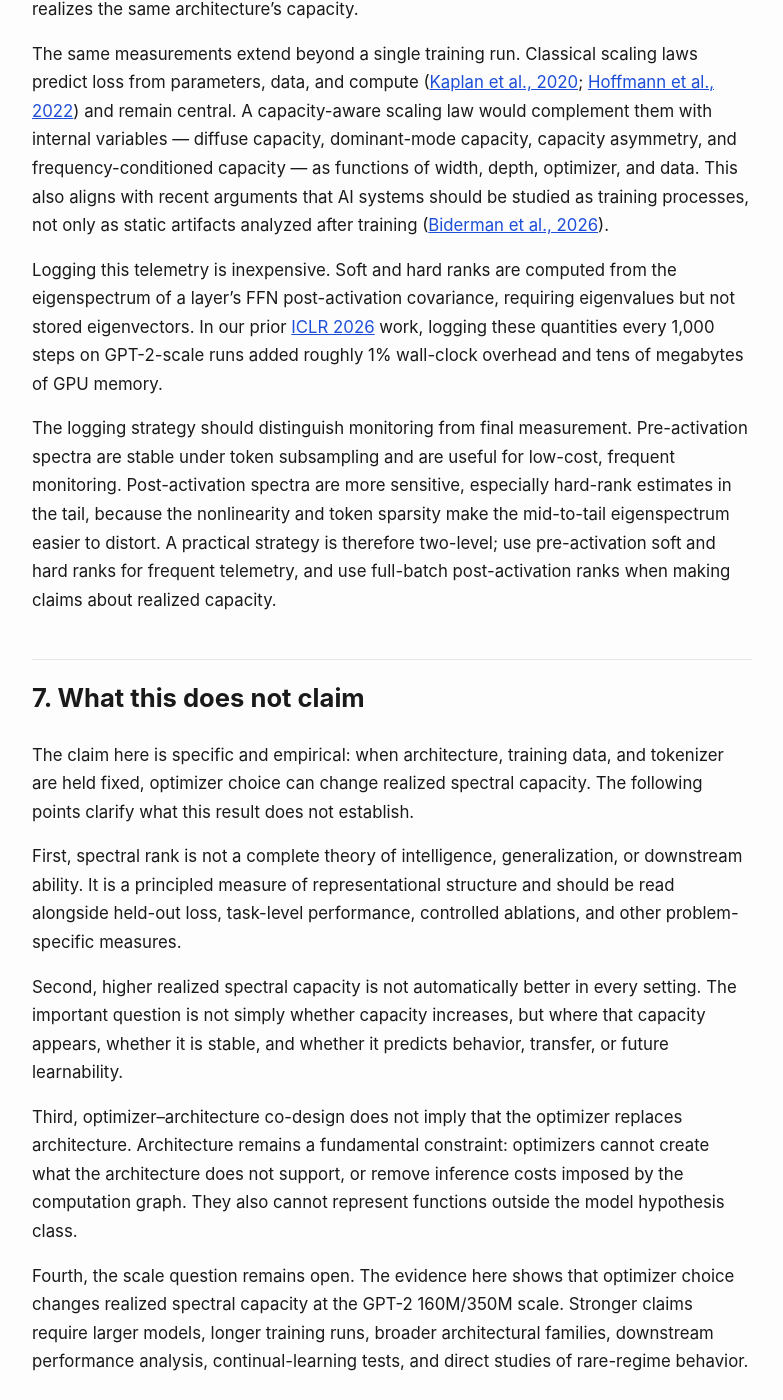
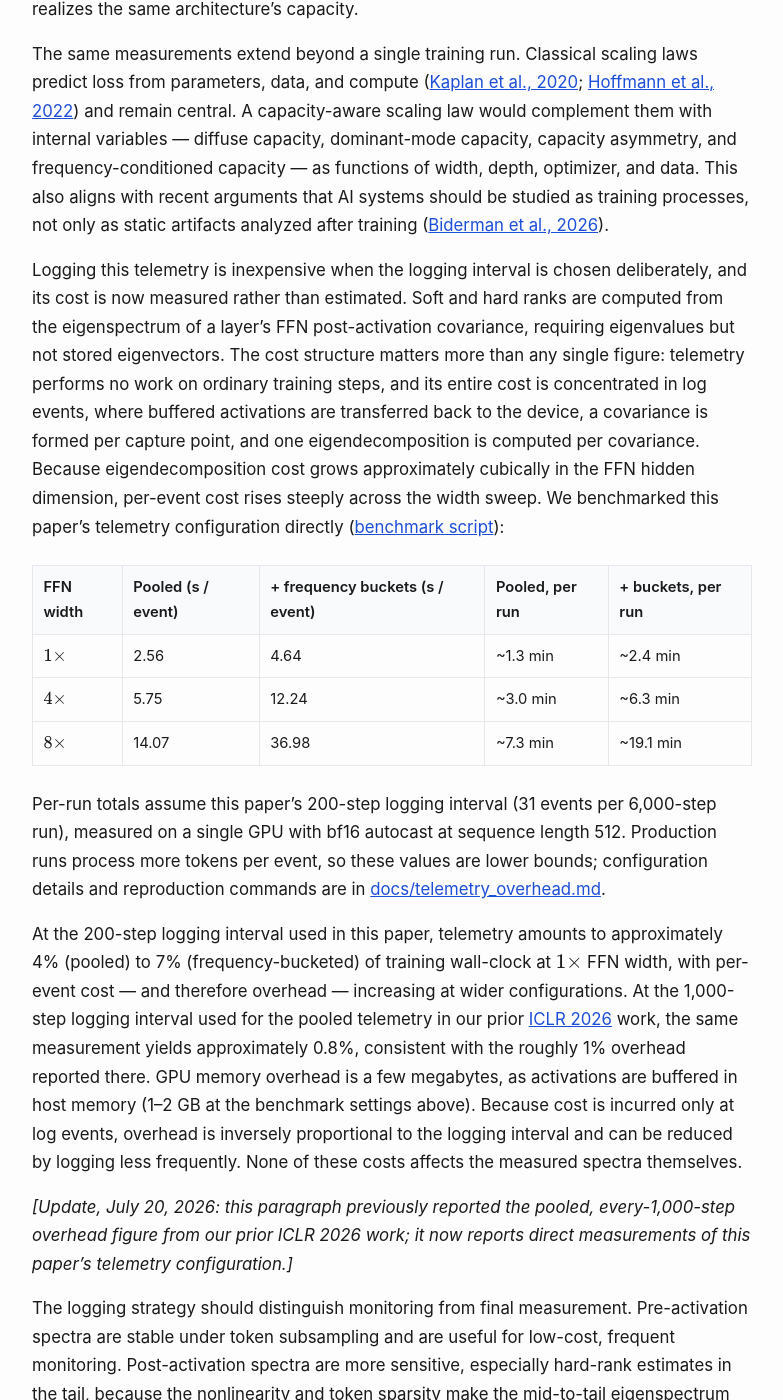
Before and after one commit to optimizer-scaling-laws/optimizer-scaling-laws.github.io, a Jekyll site: the page built from _posts/2026-06-26-architecture-creates-capacity-optimizers-realize-it.md, in a window 1280 px wide and 1400 px high, scrolled down 17521 px. Shown: the whole window, without its empty margins (248-1031 px from the left). Built offline with Jekyll 4.4.1, drawn with Linux system fonts in a browser that asks for light colours.

Commit message:
updated the blog with overhead table

```diff
--- a/_posts/2026-06-26-architecture-creates-capacity-optimizers-realize-it.md
+++ b/_posts/2026-06-26-architecture-creates-capacity-optimizers-realize-it.md
@@ -546,7 +546,48 @@ These diagnostics are lightweight telemetry signals. They make optimizer compari
 
 The same measurements extend beyond a single training run. Classical scaling laws predict loss from parameters, data, and compute (<a href="https://arxiv.org/abs/2001.08361" target="_blank" rel="noopener noreferrer">Kaplan et al., 2020</a>; <a href="https://arxiv.org/abs/2203.15556" target="_blank" rel="noopener noreferrer">Hoffmann et al., 2022</a>) and remain central. A capacity-aware scaling law would complement them with internal variables — diffuse capacity, dominant-mode capacity, capacity asymmetry, and frequency-conditioned capacity — as functions of width, depth, optimizer, and data. This also aligns with recent arguments that AI systems should be studied as training processes, not only as static artifacts analyzed after training (<a href="https://arxiv.org/abs/2606.06533" target="_blank" rel="noopener noreferrer">Biderman et al., 2026</a>).
 
-Logging this telemetry is inexpensive. Soft and hard ranks are computed from the eigenspectrum of a layer's FFN post-activation covariance, requiring eigenvalues but not stored eigenvectors. In our prior <a href="https://arxiv.org/abs/2603.06922" target="_blank" rel="noopener noreferrer">ICLR 2026</a> work, logging these quantities every 1,000 steps on GPT-2-scale runs added roughly 1% wall-clock overhead and tens of megabytes of GPU memory.
+Logging this telemetry is inexpensive when the logging interval is chosen deliberately, and its cost is now measured rather than estimated. Soft and hard ranks are computed from the eigenspectrum of a layer's FFN post-activation covariance, requiring eigenvalues but not stored eigenvectors. The cost structure matters more than any single figure: telemetry performs no work on ordinary training steps, and its entire cost is concentrated in log events, where buffered activations are transferred back to the device, a covariance is formed per capture point, and one eigendecomposition is computed per covariance. Because eigendecomposition cost grows approximately cubically in the FFN hidden dimension, per-event cost rises steeply across the width sweep. We benchmarked this paper's telemetry configuration directly (<a href="https://github.com/optimizer-scaling-laws/spectral-scaling-laws/blob/main/scripts/bench/benchmark_tracker_overhead.py" target="_blank" rel="noopener noreferrer">benchmark script</a>):
+
+<table>
+<thead>
+<tr>
+<th>FFN width</th>
+<th>Pooled (s / event)</th>
+<th>+ frequency buckets (s / event)</th>
+<th>Pooled, per run</th>
+<th>+ buckets, per run</th>
+</tr>
+</thead>
+<tbody>
+<tr>
+<td>$1\times$</td>
+<td>2.56</td>
+<td>4.64</td>
+<td>~1.3 min</td>
+<td>~2.4 min</td>
+</tr>
+<tr>
+<td>$4\times$</td>
+<td>5.75</td>
+<td>12.24</td>
+<td>~3.0 min</td>
+<td>~6.3 min</td>
+</tr>
+<tr>
+<td>$8\times$</td>
+<td>14.07</td>
+<td>36.98</td>
+<td>~7.3 min</td>
+<td>~19.1 min</td>
+</tr>
+</tbody>
+</table>
+
+Per-run totals assume this paper's 200-step logging interval (31 events per 6,000-step run), measured on a single GPU with bf16 autocast at sequence length 512. Production runs process more tokens per event, so these values are lower bounds; configuration details and reproduction commands are in <a href="https://github.com/optimizer-scaling-laws/spectral-scaling-laws/blob/main/docs/telemetry_overhead.md" target="_blank" rel="noopener noreferrer">docs/telemetry_overhead.md</a>.
+
+At the 200-step logging interval used in this paper, telemetry amounts to approximately 4% (pooled) to 7% (frequency-bucketed) of training wall-clock at $1\times$ FFN width, with per-event cost — and therefore overhead — increasing at wider configurations. At the 1,000-step logging interval used for the pooled telemetry in our prior <a href="https://arxiv.org/abs/2603.06922" target="_blank" rel="noopener noreferrer">ICLR 2026</a> work, the same measurement yields approximately 0.8%, consistent with the roughly 1% overhead reported there. GPU memory overhead is a few megabytes, as activations are buffered in host memory (1–2 GB at the benchmark settings above). Because cost is incurred only at log events, overhead is inversely proportional to the logging interval and can be reduced by logging less frequently. None of these costs affects the measured spectra themselves.
+
+<em>[Update, July 20, 2026: this paragraph previously reported the pooled, every-1,000-step overhead figure from our prior ICLR 2026 work; it now reports direct measurements of this paper's telemetry configuration.]</em>
 
 The logging strategy should distinguish monitoring from final measurement. Pre-activation spectra are stable under token subsampling and are useful for low-cost, frequent monitoring. Post-activation spectra are more sensitive, especially hard-rank estimates in the tail, because the nonlinearity and token sparsity make the mid-to-tail eigenspectrum easier to distort. A practical strategy is therefore two-level; use pre-activation soft and hard ranks for frequent telemetry, and use full-batch post-activation ranks when making claims about realized capacity.
 
```
